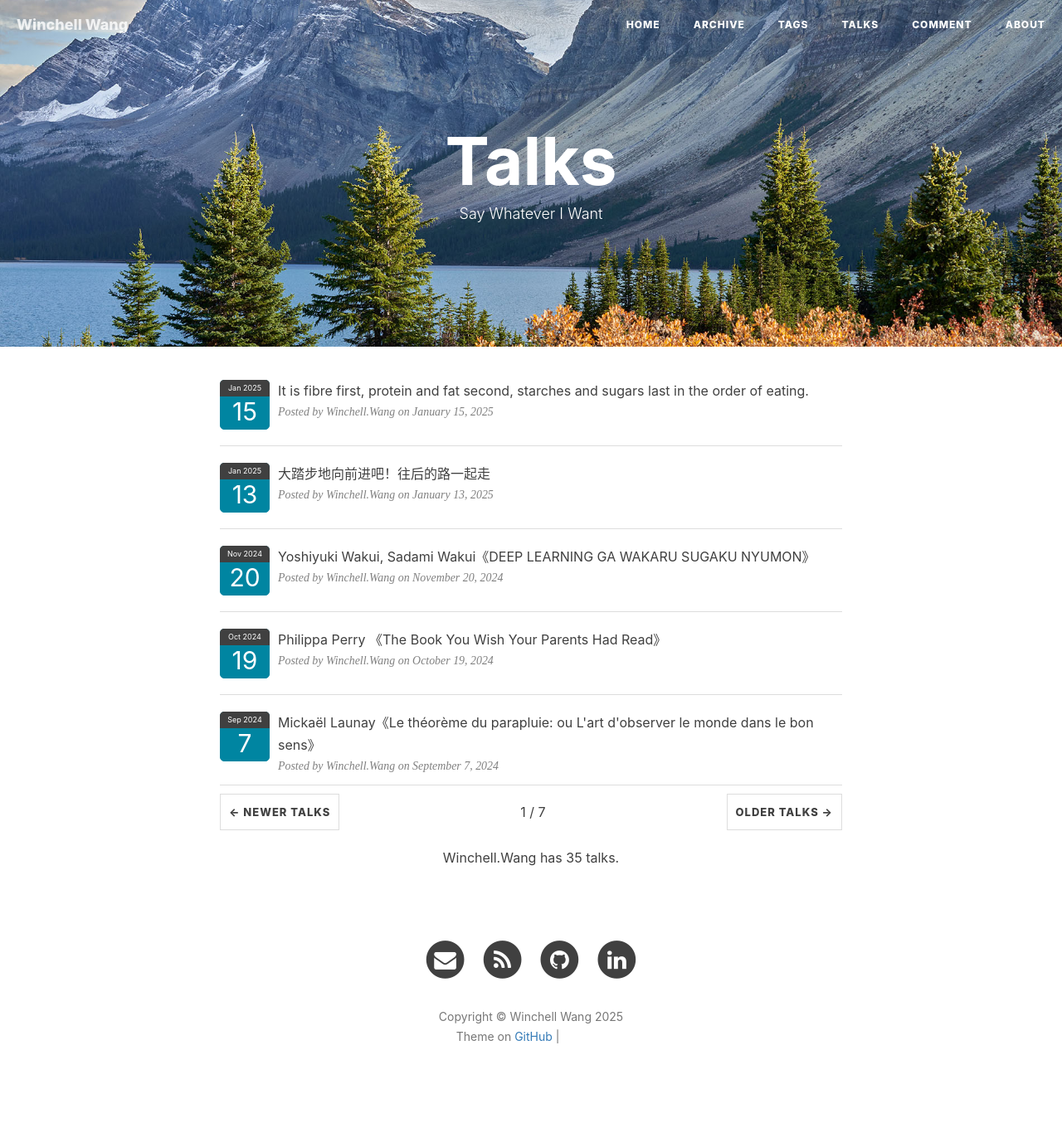
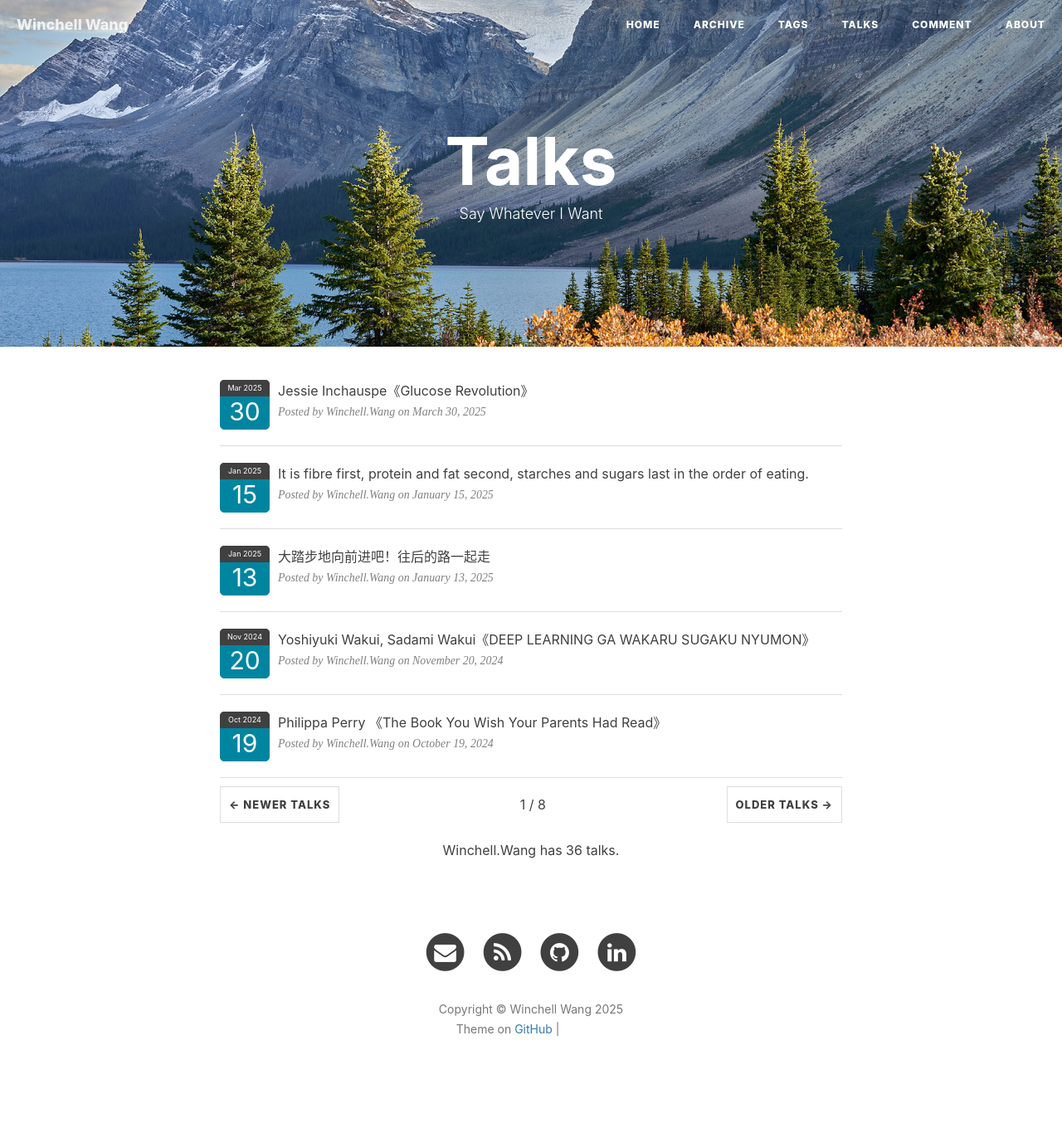
Before and after one commit to WinchellWang/winchellwang.github.io, a Jekyll site: the page built from 3talk.html, in a window 1280 px wide. Shown: the whole page at 83% size. Built offline with Jekyll 4.4.1, drawn with Linux system fonts in a browser that asks for light colours; nearby versions of some CDN libraries; comment, search, counter and statistics services are not loaded; grey boxes are pictures that could not be loaded.

Commit message:
Read a book

```diff
--- a/_data/talks.yml
+++ b/_data/talks.yml
@@ -1,6 +1,9 @@
 # Template
 # - mytalk: ""
 #   talkdate: "2023-05"
+
+- mytalk: "Jessie Inchauspe《Glucose Revolution》"
+  talkdate: "2025-03-30"
 
 - mytalk: "It is fibre first, protein and fat second, starches and sugars last in the order of eating."
   talkdate: "2025-01-15"
```
